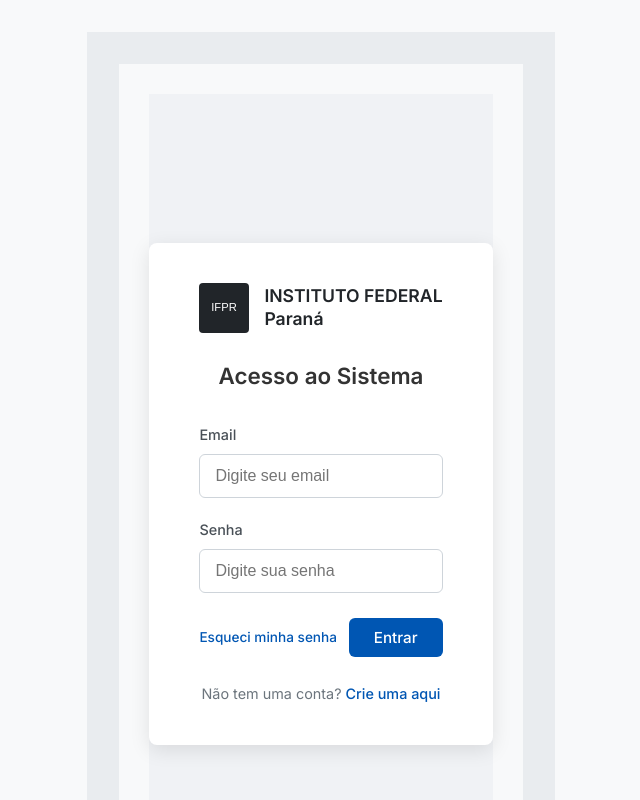
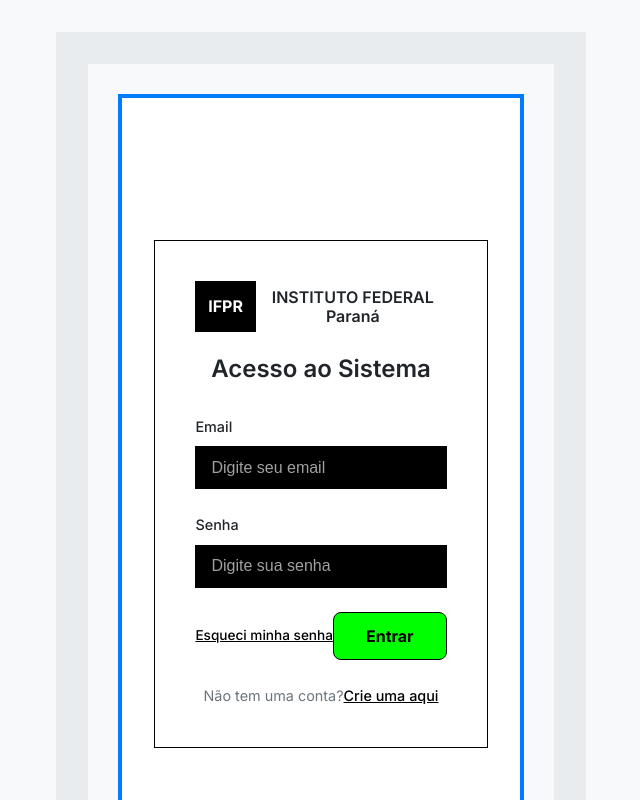
Before and after one commit to HubSabia/HubSabia_Front_e_Back, a Vue app in the folder frontend/: page /#/login in a window 1280 px wide. Shown: the top 800 px of the page, without its empty margins (319-959 px from the left). Built offline with nearby package versions, Linux system fonts and the light colour scheme.

Commit message:
design da pagina que login

```diff
--- a/frontend/src/views/LoginView.vue
+++ b/frontend/src/views/LoginView.vue
@@ -1,12 +1,19 @@
 <template>
-  <div class="login-view">
-    <div class="login-card">
+  <div class="login-background">
+    <div class="login-container">
       <div class="logo-area">
-        <img src="/ifpr_logo_placeholder.svg" alt="Logo IFPR" class="logo-img">
-        <h2 class="institution-name">INSTITUTO FEDERAL<br>Paraná</h2>
+        <div class="logo-box">
+          <span class="logo-initials">IFPR</span>
+        </div>
+        <div class="logo-text">
+          <span>INSTITUTO FEDERAL</span>
+          <span>Paraná</span>
+        </div>
       </div>
-      <h3 class="login-title">Acesso ao Sistema</h3>
-      <form @submit.prevent="handleLogin">
+
+      <h1 class="title">Acesso ao Sistema</h1>
+
+      <form @submit.prevent="handleLogin" class="login-form">
         <div class="form-group">
           <label for="email">Email</label>
           <input type="email" id="email" v-model="email" required placeholder="Digite seu email">
@@ -15,25 +22,17 @@
           <label for="password">Senha</label>
           <input type="password" id="password" v-model="password" required placeholder="Digite sua senha">
         </div>
-        <div class="form-actions">
-           <a href="#" class="forgot-password">Esqueci minha senha</a>
-           <button type="submit" class="btn btn-primary login-button" :disabled="isLoading">
-             {{ isLoading ? 'Entrando...' : 'Entrar' }}
-           </button>
-        </div>
-         <div class="create-account-link">
-            Não tem uma conta? <router-link to="/registrar">Crie uma aqui</router-link>
-        </div>
 
-        <div v-if="isLoading" class="loading-container">
-          <div class="spinner"></div>
-          <p>Buscando usuário, por favor aguarde...</p>
-        </div>
-
-        <div v-if="errorMessage" class="error-message">
-          {{ errorMessage }}
+        <div class="actions">
+          <a href="#" class="forgot-password">Esqueci minha senha</a>
+          <button type="submit" class="btn-login">Entrar</button>
         </div>
       </form>
+
+      <div class="signup-link">
+        <span>Não tem uma conta?</span>
+        <router-link to="/registrar">Crie uma aqui</router-link>
+      </div>
     </div>
   </div>
 </template>
@@ -45,200 +44,151 @@ import apiClient from '@/services/api';
 
 const email = ref("");
 const password = ref("");
-const isLoading = ref(false);
-const errorMessage = ref("");
 const router = useRouter();
 
 const handleLogin = async () => {
   if (!email.value || !password.value) {
-    errorMessage.value = "Por favor, preencha o e-mail e a senha.";
+    alert("Por favor, preencha o e-mail e a senha.");
     return;
   }
-
-  isLoading.value = true;
-  errorMessage.value = "";
-
   try {
     const response = await apiClient.post('/auth/login', {
       email: email.value,
       password: password.value
     });
-
     const data = response.data;
-
     if (data.token) {
       localStorage.setItem('authToken', data.token);
       router.push("/dashboard");
     } else {
       throw new Error('Token não recebido da API.');
     }
-
   } catch (error) {
     console.error("Falha no login:", error);
-    const errorMsg = error.response?.data?.msg || 'Erro ao fazer login. Verifique suas credenciais.';
-    errorMessage.value = errorMsg;
-  } finally {
-    isLoading.value = false;
+    const errorMessage = error.response?.data?.msg || 'Erro ao fazer login. Verifique suas credenciais.';
+    alert(errorMessage);
   }
 };
 </script>
 
 <style scoped>
-.login-view {
-  width: 100%;
+
+.login-background {
   display: flex;
   justify-content: center;
   align-items: center;
   min-height: 100vh;
-  background-color: #f0f2f5;
+  width: 100%;
+  background-color: #ffffff; /* Fundo branco */
+  padding: 2rem;
+  border: 4px solid #007bff; /* Borda azul, ajuste a cor se necessário */
 }
 
-.login-card {
-  background: #ffffff;
-  padding: 40px 50px;
-  border-radius: 8px;
-  box-shadow: 0 5px 20px rgba(0, 0, 0, 0.1);
+.login-container {
   width: 100%;
-  max-width: 450px;
-  text-align: center;
+  max-width: 400px; /* Largura do card de login */
+  padding: 2.5rem;
+  border: 1px solid #000000; /* Borda preta fina */
+  display: flex;
+  flex-direction: column;
+  align-items: center;
 }
 
 .logo-area {
   display: flex;
   align-items: center;
-  justify-content: center;
-  margin-bottom: 25px;
-  gap: 15px;
+  margin-bottom: 1.5rem;
+  width: 100%;
 }
 
-.logo-img {
-  height: 50px;
-  background-color: var(--sidebar-bg, #212529);
-  padding: 5px;
-  border-radius: 4px;
+.logo-box {
+  background-color: #000000;
+  color: #ffffff;
+  padding: 0.8rem;
+  font-weight: bold;
+  margin-right: 1rem;
 }
 
-.institution-name {
-  font-size: 1.1rem;
+.logo-text {
+  display: flex;
+  flex-direction: column;
   font-weight: 600;
-  color: var(--sidebar-bg, #212529);
-  line-height: 1.3;
-  text-align: left;
+  font-size: 1rem;
+  line-height: 1.2;
 }
 
-.login-title {
-  margin-bottom: 30px;
-  color: #333;
+.title {
+  font-size: 1.5rem;
+  margin-bottom: 2rem;
   font-weight: 600;
-  font-size: 1.4rem;
+  text-align: center;
+}
+
+.login-form {
+  width: 100%;
 }
 
 .form-group {
-  margin-bottom: 20px;
+  margin-bottom: 1.5rem;
   text-align: left;
 }
 
 .form-group label {
   display: block;
-  margin-bottom: 8px;
-  color: #495057;
+  margin-bottom: 0.5rem;
+  font-size: 0.9rem;
   font-weight: 500;
-  font-size: 0.9rem;
 }
 
 .form-group input {
   width: 100%;
-  padding: 12px 15px;
-  border: 1px solid #ced4da;
-  border-radius: 6px;
+  padding: 0.8rem 1rem;
+  background-color: #000000;
+  color: #ffffff;
+  border: none;
   font-size: 1rem;
-  transition: border-color 0.2s, box-shadow 0.2s;
 }
 
-.form-group input:focus {
-  outline: none;
-  border-color: var(--primary-color, #007bff);
-  box-shadow: 0 0 0 0.2rem rgba(0, 123, 255, 0.25);
+.form-group input::placeholder {
+  color: #a0a0a0;
 }
 
-.form-actions {
+.actions {
   display: flex;
   justify-content: space-between;
   align-items: center;
-  margin-top: 25px;
-  margin-bottom: 20px;
+  margin-top: 1rem;
+  margin-bottom: 1.5rem;
 }
 
 .forgot-password {
   font-size: 0.85rem;
-  color: var(--primary-color, #007bff);
-  text-decoration: none;
-}
-
-.forgot-password:hover {
+  color: #000000;
   text-decoration: underline;
 }
 
-.login-button {
-  padding: 10px 25px;
+.btn-login {
+  background-color: #00ff00; /* Verde limão */
+  color: #000000;
+  border: 1px solid #000000;
+  padding: 0.8rem 2rem;
+  font-weight: bold;
+  cursor: pointer;
+  transition: background-color 0.2s ease;
 }
 
-.login-button:disabled {
-  background-color: #0056b3;
-  opacity: 0.7;
-  cursor: not-allowed;
+.btn-login:hover {
+  background-color: #00e600;
 }
 
-.create-account-link {
-  margin-top: 25px;
+.signup-link {
   font-size: 0.9rem;
   color: #6c757d;
 }
 
-.create-account-link a {
-  color: var(--primary-color, #007bff);
-  text-decoration: none;
+.signup-link a {
+  color: #000000;
+  text-decoration: underline;
   font-weight: 500;
 }
-
-.create-account-link a:hover {
-  text-decoration: underline;
-}
-
-.loading-container {
-  margin-top: 20px;
-  display: flex;
-  flex-direction: column;
-  align-items: center;
-  gap: 10px;
-  color: #6c757d;
-}
-
-.spinner {
-  border: 4px solid rgba(0, 0, 0, 0.1);
-  width: 36px;
-  height: 36px;
-  border-radius: 50%;
-  border-left-color: var(--primary-color, #007bff);
-  animation: spin 1s ease infinite;
-}
-
-@keyframes spin {
-  0% {
-    transform: rotate(0deg);
-  }
-  100% {
-    transform: rotate(360deg);
-  }
-}
-
-.error-message {
-  margin-top: 15px;
-  padding: 10px;
-  background-color: #f8d7da;
-  color: #721c24;
-  border: 1px solid #f5c6cb;
-  border-radius: 4px;
-  font-size: 0.9rem;
-}
 </style>
```
